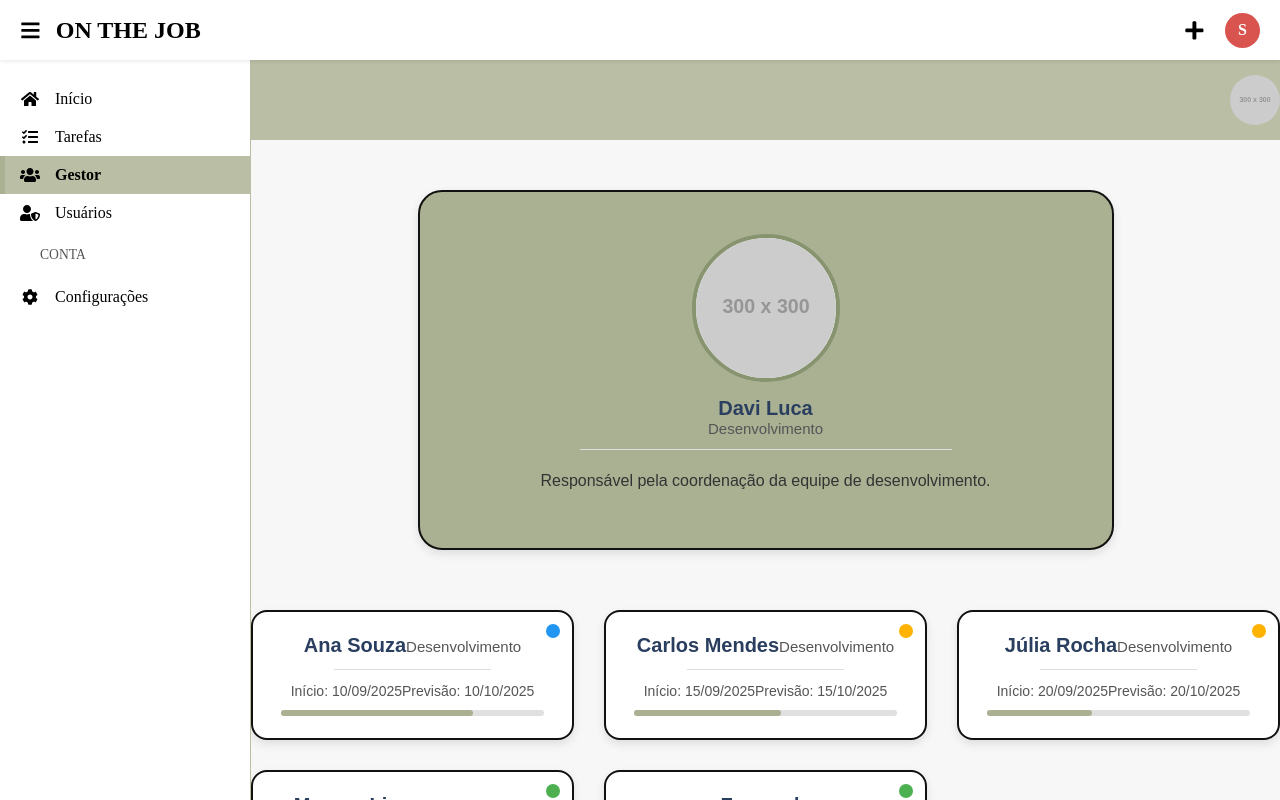
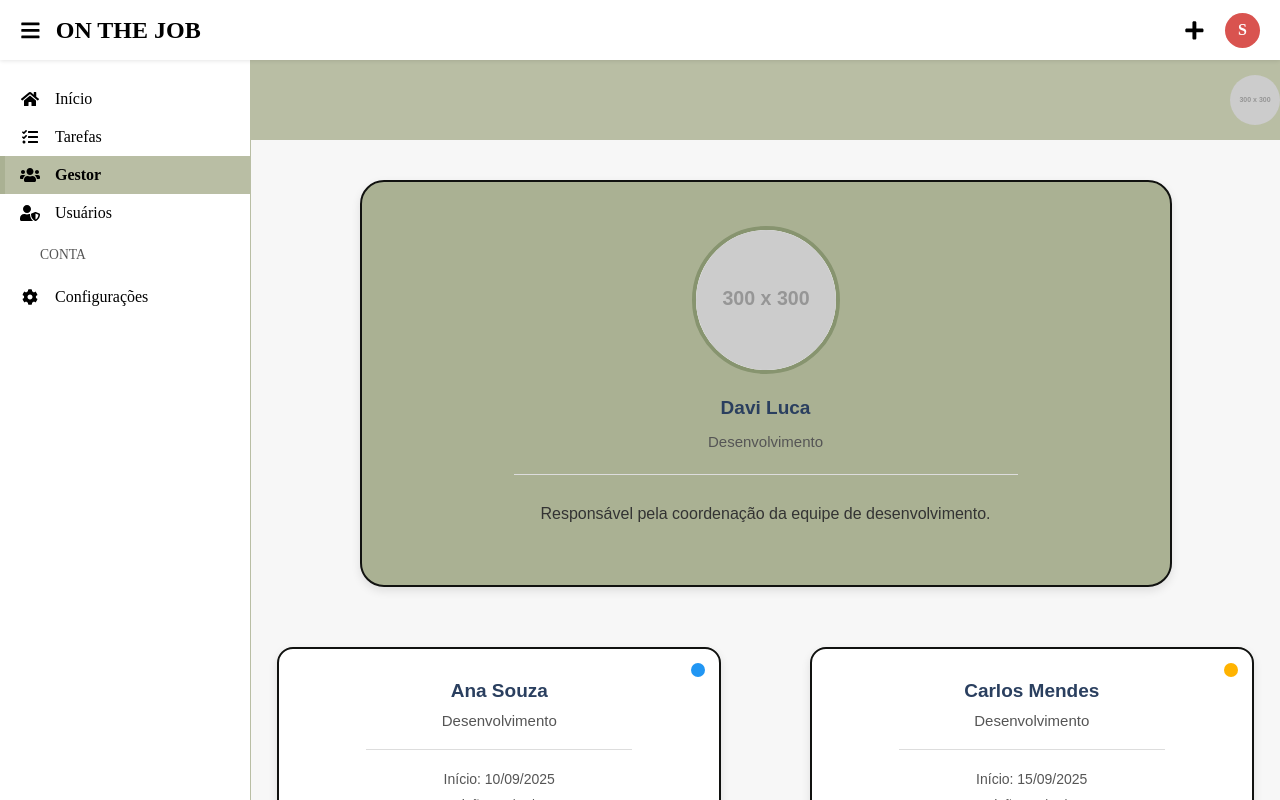
Before and after one commit to projetofinalrpv1/Projeto-final_TCC, a React (Vite) app: page /app/gestor in a window 1280 px wide. Built offline with nearby package versions, Linux system fonts and the light colour scheme; sample sign-in values are in the browser's storage.

Commit message:
Arrumando CSS

```diff
--- a/src/components/SideBar/Sidebar.css
+++ b/src/components/SideBar/Sidebar.css
@@ -5,10 +5,9 @@
   background-color: var(--cor-fundo);
   border-right: 1px solid var(--cor-secundaria);
   overflow-y: auto;
-  flex-shrink: 0;
+  flex-shrink: 0; /* Impede que a sidebar diminua */
   transition: width 0.3s ease, min-width 0.3s ease;
 }
-
 
 .menu-lateral ul {
   list-style: none;
@@ -16,13 +15,11 @@
   margin: 0;
 }
 
-
 .sidebar-link-wrapper {
   text-decoration: none;
   color: inherit;
   display: block;
 }
-
 
 .menu-lateral li {
   padding: 10px 20px;
@@ -44,7 +41,6 @@
   z-index: 10;
 }
 
-
 .menu-lateral li.ativo {
   background-color: var(--cor-secundaria);
   color: var(--cor-texto);
@@ -52,7 +48,6 @@
   padding-left: 15px;
   font-weight: bold;
 }
-
 
 .menu-lateral .divisor,
 .menu-lateral .titulo-secao {
@@ -68,73 +63,34 @@
   cursor: default;
 }
 
-
-/* === ESTADO MINI-SIDEBAR (Estilo Classroom) === */
-
+/* === ESTADO MINI-SIDEBAR === */
 .menu-lateral.fechado {
   width: 80px;
   min-width: 80px;
   overflow-x: hidden;
   border-right: none;
-  padding-top: 20px;
 }
-
 
 .menu-lateral.fechado li {
   justify-content: center;
   align-items: center;
-    padding: 8px 0;
-    flex-direction: column;
-    height: 40px; /
+  padding: 8px 0;
+  flex-direction: column;
+  height: 50px;
 }
 
-.menu-lateral.fechado .item-name {
+.menu-lateral.fechado .item-name,
+.menu-lateral.fechado .divisor,
+.menu-lateral.fechado .titulo-secao {
   display: none;
 }
-
 
 .menu-lateral.fechado li svg {
   margin-right: 0;
 }
 
-
-.menu-lateral.fechado .divisor,
-.menu-lateral.fechado .titulo-secao {
-  display: none;
-  opacity: 0;
-  margin: 0;
-}
-
-
-
-.menu-lateral.fechado li:hover:not(.titulo-secao) {
-  background-color: transparent;
-}
-
-
-.menu-lateral.fechado li:hover:not(.titulo-secao)::before {
-  content: '';
-  position: absolute;
-  top: 50%;
-  left: 50%;
-  transform: translate(-50%, -50%);
-  width: 45px;
-  height: 45px;
-  background-color: var(--cor-fundo-sutil);
-  border-radius: 50%;
-  z-index: 1;
-}
-
-
-
-
-.menu-lateral.fechado li.ativo {
-  background-color: transparent;
-  border-left: none;
-  font-weight: normal;
-}
-
-
+/* Efeito de círculo no hover/ativo da mini sidebar */
+.menu-lateral.fechado li:hover:not(.titulo-secao)::before,
 .menu-lateral.fechado li.ativo::before {
   content: '';
   position: absolute;
@@ -143,9 +99,16 @@
   transform: translate(-50%, -50%);
   width: 45px;
   height: 45px;
-  background-color: var(--cor-circle-fundo);
   border-radius: 50%;
   z-index: 1;
+}
+
+.menu-lateral.fechado li:hover:not(.titulo-secao)::before {
+  background-color: var(--cor-fundo-sutil);
+}
+
+.menu-lateral.fechado li.ativo::before {
+  background-color: var(--cor-circle-fundo);
 }
 
 .menu-lateral.fechado li.ativo svg {
--- a/src/pages/Gestor/Gestor.css
+++ b/src/pages/Gestor/Gestor.css
@@ -1,3 +1,6 @@
+/* =======================
+   CONTAINER GERAL
+======================= */
 .gestor-container {
   min-height: 100vh;
   background: #f7f7f7;
@@ -7,6 +10,9 @@
   align-items: center;
 }
 
+/* =======================
+   HEADER
+======================= */
 .gestor-header {
   width: 100%;
   padding: 15px 20px;
@@ -21,40 +27,53 @@
   border-radius: 50%;
 }
 
+/* =======================
+   MAIN
+======================= */
 .gestor-main {
   width: 100%;
   max-width: 1200px;
-  padding: 50px 20px;
+  padding: 40px 20px 60px;
   display: flex;
   flex-direction: column;
   align-items: center;
+  gap: 60px;
 }
 
-/* CARD BASE */
+/* =======================
+   CARD BASE
+======================= */
 .gestor-card {
   background: #fff;
   border: 2px solid #111210;
   border-radius: 16px;
-  padding: 22px 28px;
+  padding: 30px;
   width: 100%;
+  max-width: 380px;
   text-align: center;
   box-shadow: 0 4px 10px rgba(0,0,0,0.1);
   position: relative;
-}
 
-/* CARD DO GESTOR */
-.gestor-principal {
-  max-width: 620px;
-  padding: 42px 36px;
-  background: #aab193;
-  border-radius: 24px;
-  margin-bottom: 60px;
   display: flex;
   flex-direction: column;
   align-items: center;
+  gap: 8px;
 }
 
-/* FOTO */
+/* =======================
+   CARD DO GESTOR (DESTAQUE)
+======================= */
+.gestor-principal {
+  max-width: 720px;
+  background: #aab193;
+  border-radius: 24px;
+  padding: 44px;
+  gap: 12px;
+}
+
+/* =======================
+   FOTO DO GESTOR
+======================= */
 .gestor-foto {
   width: 140px;
   height: 140px;
@@ -62,7 +81,7 @@
   overflow: hidden;
   background: #fff;
   border: 4px solid #87946f;
-  margin-bottom: 15px;
+  margin-bottom: 10px;
 }
 
 .gestor-foto img {
@@ -71,11 +90,14 @@
   object-fit: cover;
 }
 
-/* TEXTO */
+/* =======================
+   TEXTOS
+======================= */
 .nome {
-  font-size: 20px;
+  font-size: 19px;
   font-weight: bold;
   color: #2a3f5f;
+  line-height: 1.3;
 }
 
 .setor {
@@ -86,36 +108,56 @@
 .descricao {
   font-size: 16px;
   color: #333;
-  margin-top: 10px;
+  line-height: 1.4;
+  margin-top: 4px;
 }
 
+/* =======================
+   DIVISOR
+======================= */
 .divider {
-  width: 60%;
+  width: 70%;
   height: 1px;
   background: #ddd;
-  margin: 12px auto;
+  margin: 12px 0;
 }
 
-/* COLABORADORES */
+/* =======================
+   ORGANOGRAMA
+======================= */
 .gestor-organograma {
   width: 100%;
   display: grid;
-  grid-template-columns: repeat(auto-fit, minmax(260px, 1fr));
-  gap: 30px;
+  grid-template-columns: repeat(auto-fit, minmax(320px, 1fr));
+  gap: 36px;
+  justify-items: center;
 }
 
 .colab-wrapper {
   display: flex;
   justify-content: center;
+  width: 100%;
 }
 
-/* PROGRESSO */
+/* =======================
+   TREINAMENTO
+======================= */
+.treinamento {
+  font-size: 14px;
+  color: #555;
+  line-height: 1.3;
+}
+
+/* =======================
+   BARRA DE PROGRESSO
+======================= */
 .barra-progresso {
   width: 100%;
   height: 6px;
   background: #e0e0e0;
   border-radius: 3px;
-  margin-top: 10px;
+  margin-top: 12px;
+  overflow: hidden;
 }
 
 .barra-preenchida {
@@ -124,19 +166,16 @@
   border-radius: 3px;
 }
 
-.treinamento {
-  font-size: 14px;
-  color: #555;
-}
-
-/* FASE */
+/* =======================
+   FASE DO TREINAMENTO
+======================= */
 .fase-indicador {
   width: 14px;
   height: 14px;
   border-radius: 50%;
   position: absolute;
-  top: 12px;
-  right: 12px;
+  top: 14px;
+  right: 14px;
 }
 
 .fase-indicador.inicio {
@@ -151,10 +190,16 @@
   background: #2196f3;
 }
 
-/* RESPONSIVO */
+/* =======================
+   RESPONSIVO
+======================= */
 @media (max-width: 600px) {
+  .gestor-card {
+    max-width: 100%;
+    padding: 26px;
+  }
+
   .gestor-principal {
-    max-width: 100%;
-    padding: 36px 24px;
+    padding: 32px 24px;
   }
 }
--- a/src/pages/Home/Dashboard.css
+++ b/src/pages/Home/Dashboard.css
@@ -1,14 +1,36 @@
+/* =======================
+   CONTAINER PRINCIPAL (Ajuste de Grudado)
+   Aplique esta classe na <main> ou <div> que envolve o conteúdo
+======================= */
+.conteudo-pagina {
+  padding: 30px 50px; /* Cria o respiro nas laterais e no topo */
+  width: 100%;
+  box-sizing: border-box;
+  display: flex;
+  flex-direction: column;
+}
 
+/* Títulos das seções */
+.titulo-secao-pagina {
+  margin-bottom: 25px;
+  font-size: 1.8rem;
+  color: var(--cor-texto);
+}
+
+/* =======================
+   ATIVIDADES
+======================= */
 .bloco-atividades {
   background-color: var(--cor-fundo);
   border: 1px solid var(--cor-secundaria);
   border-radius: 8px;
-  padding: 20px;
-  margin-bottom: 40px;
+  padding: 24px;
+  margin-bottom: 48px;
   box-shadow: 0 2px 4px rgba(0, 0, 0, 0.05);
 }
+
 .atividade-item {
-    padding: 10px 0;
+  padding: 14px 6px;
   border-bottom: 1px dashed var(--cor-secundaria);
   cursor: pointer;
   transition: background-color 0.2s;
@@ -16,7 +38,7 @@
 
 .atividade-item:last-child {
   border-bottom: none;
-    padding-bottom: 0;
+  padding-bottom: 6px;
 }
 
 .atividade-item:hover {
@@ -29,34 +51,44 @@
   color: var(--cor-principal);
 }
 
-.atividade-curso, .atividade-prazo {
+.atividade-curso,
+.atividade-prazo {
   font-size: 0.9rem;
   color: #666;
-    margin: 2px 0 0 0;
+  margin: 4px 0 0 0;
 }
 
+/* =======================
+   CURSOS
+======================= */
 
 .cursos-titulo {
-    margin-top: 40px;
+  margin-top: 20px; /* Reduzi um pouco já que o container já tem padding */
+  margin-bottom: 25px;
 }
 
 .blocos-cursos {
   display: flex;
   flex-wrap: wrap;
-    gap: 30px;
+  gap: 36px;
+  justify-content: flex-start; /* Garante alinhamento à esquerda */
 }
-
 
 .bloco-curso-link {
   text-decoration: none;
   color: inherit;
 }
 
+/* =======================
+   CARD DO CURSO
+======================= */
+
 .bloco-curso {
   background-color: var(--cor-fundo);
   border: 1px solid var(--cor-secundaria);
   border-radius: 8px;
   width: 300px;
+  padding-bottom: 10px;
   box-shadow: 0 4px 12px rgba(0, 0, 0, 0.1);
   overflow: hidden;
   position: relative;
@@ -77,26 +109,34 @@
   background-color: var(--cor-principal);
 }
 
+/* =======================
+   TEXTO
+======================= */
+
 .bloco-curso h3 {
-    padding: 15px 15px 5px 15px;
+  padding: 20px 20px 8px 20px;
   margin: 0;
   font-size: 1.4rem;
   color: var(--cor-texto);
 }
 
 .curso-professor {
-    padding: 0 15px 15px 15px;
+  padding: 0 20px 18px 20px;
   margin: 0;
   font-size: 0.9rem;
   color: #666;
   border-bottom: 1px solid var(--cor-secundaria);
 }
 
+/* =======================
+   RODAPÉ
+======================= */
+
 .curso-rodape {
   display: flex;
   justify-content: flex-end;
-    gap: 15px;
-    padding: 10px 15px;
+  gap: 18px;
+  padding: 14px 20px;
   color: var(--cor-hover);
   font-size: 1.2rem;
 }
--- a/src/pages/Home/Dashboard.jsx
+++ b/src/pages/Home/Dashboard.jsx
@@ -2,8 +2,7 @@
 
 import React from 'react';
 import { Link } from "react-router-dom";
-import './Dashboard.css'
-
+import './Dashboard.css';
 
 const courseData = [
   { id: 1, title: 'Matemática I', professor: 'Prof. Ana Silva', route: '/app/curso/mat1' },
@@ -14,39 +13,50 @@ const courseData = [
 const CourseCard = ({ title, professor, route }) => (
   <Link to={route} className="bloco-curso-link">
     <div className="bloco-curso">
+      <div className="bloco-curso-topo" />
+
+      <div className="bloco-curso-conteudo">
         <h3>{title}</h3>
         <p className="curso-professor">{professor}</p>
+      </div>
+
       <div className="curso-rodape">
+        <span className="tag-conteudo">Material recomendado</span>
+        <div className="curso-icones">
+          <i className="fas fa-file-pdf"></i>
           <i className="fas fa-folder-open"></i>
-                <i className="fas fa-users"></i>
+        </div>
       </div>
     </div>
   </Link>
 );
 
 export function Dashboard () {
-
   return(
     <>
       <h2>Adaptação</h2>
 
-
       <div className="bloco-atividades">
+        <div className="atividade-item">
+          <p className="atividade-titulo">
+            Treinamento do setor de Desenvolvimento de Software
+          </p>
+        </div>
 
         <div className="atividade-item">
-                    <p className="atividade-titulo">Treinamento do setor de Desenvolvimento de Software</p>
-
-                </div>
-                <div className="atividade-item">
-                    <p className="atividade-titulo">Tarefas Atribuidas</p>
-
+          <p className="atividade-titulo">
+            Tarefas atribuídas
+          </p>
         </div>
       </div>
 
-            <h2 className="cursos-titulo">Conteudos disponíveis</h2>
+      <h2 className="cursos-titulo">Conteúdos recomendados</h2>
+      <p className="cursos-subtitulo">
+        Materiais selecionados pelo gestor para apoiar seu aprendizado
+      </p>
 
       <div className="blocos-cursos">
-                {courseData.map((course) => (
+        {courseData.map(course => (
           <CourseCard
             key={course.id}
             title={course.title}
@@ -56,5 +66,5 @@ export function Dashboard () {
         ))}
       </div>
     </>
-    )
+  );
 }
```
Lines whose indentation alone changed are shown as unchanged.
